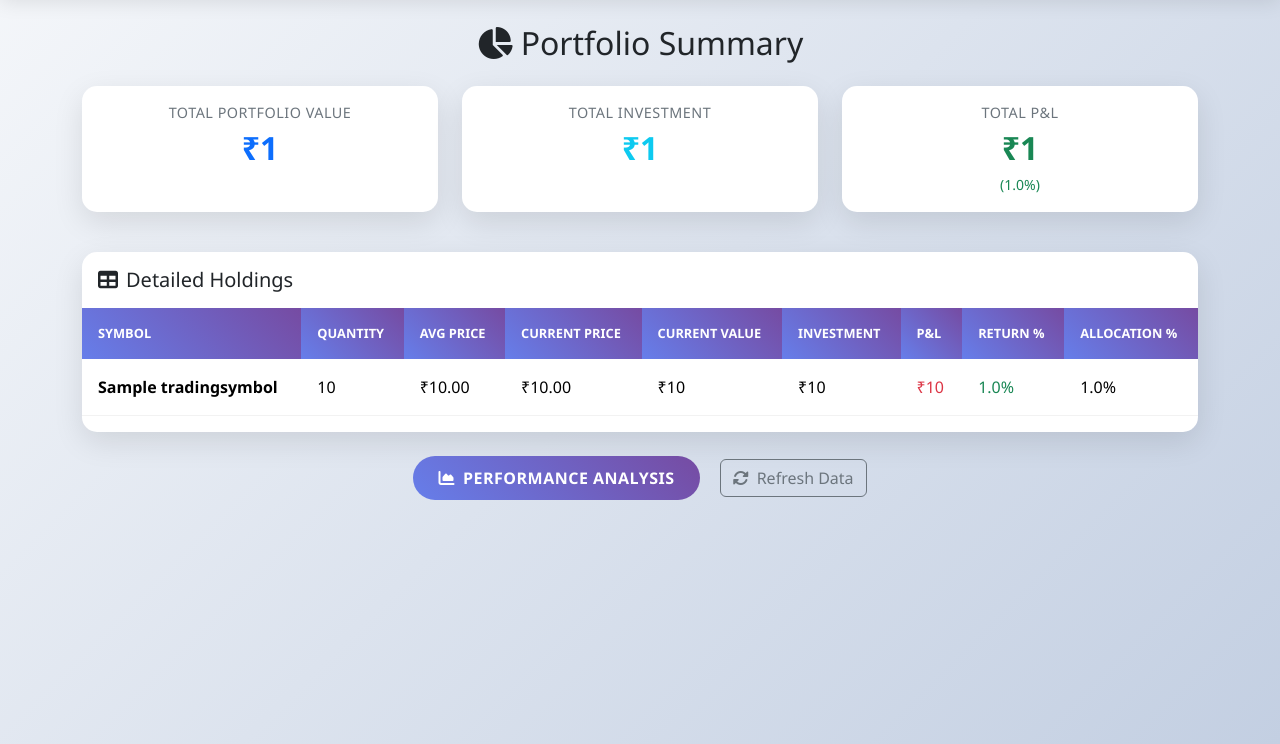
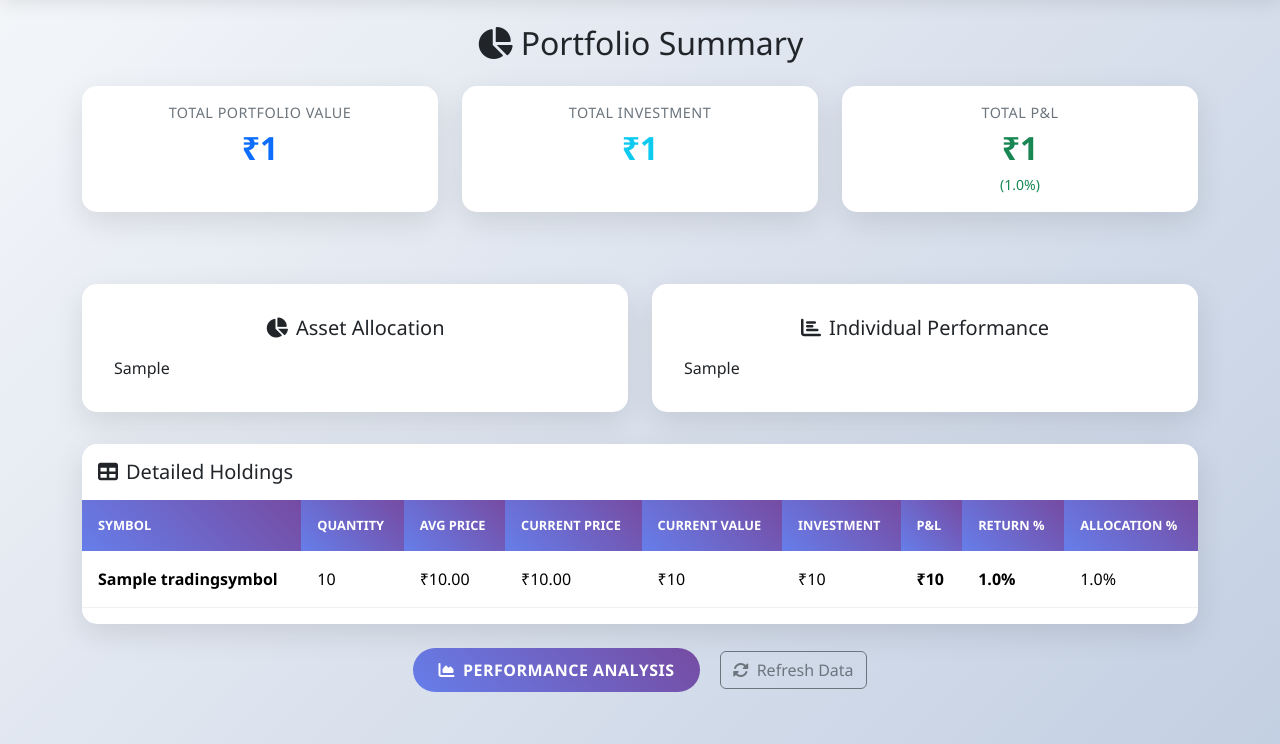
Before and after one commit to murtazahr/Investment-Portfolio-Analyzer, a Flask app: template templates/summary.html in a window 1280 px wide. Shown: the part 56-800 px from the top of the page. Run offline with Flask 3, Linux system fonts and the light colour scheme; the template is opened without the code that fills it: most values are stand-ins (such as "Sample title", 1, 10 or a date in 2020); parts of the project's set-up code (start-up, migrations or seed data) failed here and were passed over.

Commit message:
Add additional plots to the holdings summary page.

```diff
--- a/app.py
+++ b/app.py
@@ -1,14 +1,15 @@
-# app.py - Alternative simpler approach
-from flask import Flask, render_template, redirect, url_for, request, session
+import os
 from datetime import datetime, timedelta
+
 import plotly.graph_objs as go
 import plotly.io as pio
-import os
+from flask import Flask, render_template, redirect, url_for, request, session
 
 from config import config
 from services.auth_service import AuthService
 from services.portfolio_service import PortfolioService
 from utils.decorators import login_required
+
 
 def create_app(config_name=None):
     """Application factory pattern"""
@@ -74,13 +75,85 @@
     @app.route('/summary')
     @login_required
     def summary():
-        """Portfolio summary page"""
+        """Portfolio summary page with enhanced visualizations"""
         try:
             portfolio_summary = portfolio_service.get_portfolio_summary()
-            return render_template('summary.html', portfolio=portfolio_summary)
+
+            # Create enhanced visualizations like in the original
+            pie_html, bar_html = _create_summary_charts(portfolio_summary)
+
+            return render_template('summary.html',
+                                   portfolio=portfolio_summary,
+                                   pie_html=pie_html,
+                                   bar_html=bar_html)
         except Exception as e:
             app.logger.error(f"Error in summary route: {str(e)}")
             return f"Error loading portfolio: {str(e)}", 500
+
+    def _create_summary_charts(portfolio_summary):
+        """Create enhanced visualizations for portfolio summary"""
+
+        # Enhanced colors matching original
+        colors = ['#667eea', '#764ba2', '#f093fb', '#f5576c', '#4facfe', '#00f2fe', '#43e97b', '#38f9d7']
+
+        # Pie chart with custom colors and styling
+        pie_fig = go.Figure(data=[go.Pie(
+            labels=[holding.tradingsymbol for holding in portfolio_summary.holdings],
+            values=[holding.current_value for holding in portfolio_summary.holdings],
+            hole=0.4,
+            textinfo='percent+label',
+            hovertemplate='<b>%{label}</b><br>Value: ₹%{value:,.0f}<br>Percentage: %{percent}<extra></extra>',
+            marker=dict(
+                colors=colors[:len(portfolio_summary.holdings)],
+                line=dict(color='white', width=2)
+            )
+        )])
+
+        pie_fig.update_layout(
+            title_text='Asset Allocation',
+            height=500,
+            font=dict(size=12),
+            showlegend=True,
+            legend=dict(
+                orientation="v",
+                yanchor="middle",
+                y=0.5,
+                xanchor="left",
+                x=1.05
+            ),
+            margin=dict(t=40, b=20, l=20, r=120)
+        )
+
+        # Enhanced bar chart with conditional coloring
+        return_percentages = [holding.return_percentage for holding in portfolio_summary.holdings]
+        symbols = [holding.tradingsymbol for holding in portfolio_summary.holdings]
+
+        bar_fig = go.Figure([go.Bar(
+            x=symbols,
+            y=return_percentages,
+            marker_color=[('#28a745' if val >= 0 else '#dc3545') for val in return_percentages],
+            hovertemplate='<b>%{x}</b><br>Return: %{y:.1f}%<extra></extra>',
+            text=[f"{val:.1f}%" for val in return_percentages],
+            textposition='outside'
+        )])
+
+        bar_fig.update_layout(
+            title_text='Individual Stock Performance',
+            yaxis_title='Return (%)',
+            xaxis_title='Stock',
+            height=500,
+            font=dict(size=12),
+            plot_bgcolor='rgba(0,0,0,0)',
+            paper_bgcolor='rgba(0,0,0,0)',
+            margin=dict(t=40, b=60, l=60, r=20)
+        )
+        bar_fig.update_yaxes(gridcolor='rgba(0,0,0,0.1)')
+
+        # Convert to HTML
+        pie_html = pio.to_html(pie_fig, full_html=False)
+        bar_html = pio.to_html(bar_fig, full_html=False)
+
+        return pie_html, bar_html
 
     @app.route('/portfolio')
     @login_required
@@ -122,7 +195,10 @@
                 '1M': (today - timedelta(days=30), today),
                 '3M': (today - timedelta(days=90), today),
                 '6M': (today - timedelta(days=180), today),
-                '1Y': (today - timedelta(days=365), today)
+                '1Y': (today - timedelta(days=365), today),
+                '3Y': (today - timedelta(days=1095), today),
+                '5Y': (today - timedelta(days=1825), today),
+                '10Y': (today - timedelta(days=3650), today),
             }
 
             return render_template('performance.html',
@@ -150,6 +226,29 @@
         except Exception as e:
             app.logger.error(f"Error refreshing cache: {str(e)}")
             return f"Error refreshing data: {str(e)}", 500
+
+    def _generate_summary_charts(portfolio_summary):
+        """Generate chart data for portfolio summary page"""
+        # Enhanced colors matching original
+        colors = ['#667eea', '#764ba2', '#f093fb', '#f5576c', '#4facfe', '#00f2fe', '#43e97b', '#38f9d7']
+
+        # Pie chart data
+        pie_data = {
+            'values': [holding.current_value for holding in portfolio_summary.holdings],
+            'labels': [holding.tradingsymbol for holding in portfolio_summary.holdings],
+            'colors': colors[:len(portfolio_summary.holdings)]
+        }
+
+        # Bar chart data
+        bar_data = {
+            'symbols': [holding.tradingsymbol for holding in portfolio_summary.holdings],
+            'returns': [holding.return_percentage for holding in portfolio_summary.holdings]
+        }
+
+        return {
+            'pie': pie_data,
+            'bar': bar_data
+        }
 
     def _create_performance_chart(portfolio_metrics, benchmark_metrics):
         """Create performance comparison chart"""
--- a/templates/summary.html
+++ b/templates/summary.html
@@ -39,7 +39,27 @@
     </div>
   </div>
 
-  <!-- Holdings Table -->
+  <!-- Charts Section - Server-side rendered -->
+  <div class="row">
+    <div class="col-lg-6">
+      <div class="chart-container">
+        <h5 class="text-center mb-3">
+          <i class="fas fa-chart-pie me-2"></i>Asset Allocation
+        </h5>
+        {{ pie_html|safe }}
+      </div>
+    </div>
+    <div class="col-lg-6">
+      <div class="chart-container">
+        <h5 class="text-center mb-3">
+          <i class="fas fa-chart-bar me-2"></i>Individual Performance
+        </h5>
+        {{ bar_html|safe }}
+      </div>
+    </div>
+  </div>
+
+  <!-- Detailed Holdings Table -->
   <div class="table-container">
     <h5 class="p-3 mb-0">
       <i class="fas fa-table me-2"></i>Detailed Holdings
@@ -68,10 +88,10 @@
           <td>₹{{ "%.2f"|format(holding.last_price) }}</td>
           <td>{{ format_currency(holding.current_value) }}</td>
           <td>{{ format_currency(holding.investment) }}</td>
-          <td class="{% if holding.pnl >= 0 %}text-success{% else %}text-danger{% endif %}">
+          <td class="{% if holding.pnl >= 0 %}positive{% else %}negative{% endif %}">
             {{ format_currency(holding.pnl) }}
           </td>
-          <td class="{% if holding.return_percentage >= 0 %}text-success{% else %}text-danger{% endif %}">
+          <td class="{% if holding.return_percentage >= 0 %}positive{% else %}negative{% endif %}">
             {{ format_percentage(holding.return_percentage) }}
           </td>
           <td>{{ format_percentage(holding.allocation_percentage) }}</td>
```
Also changed, not shown: templates/base.html (line endings or trailing spaces).
